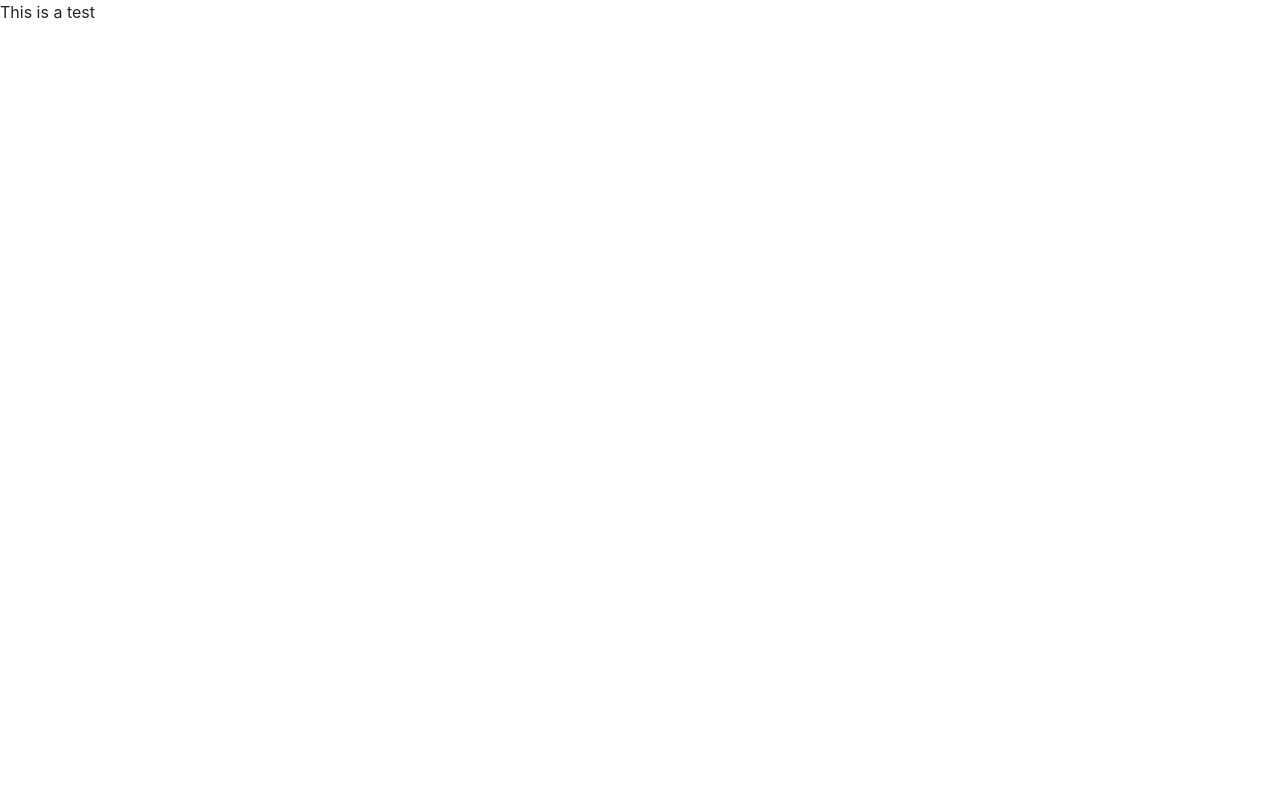
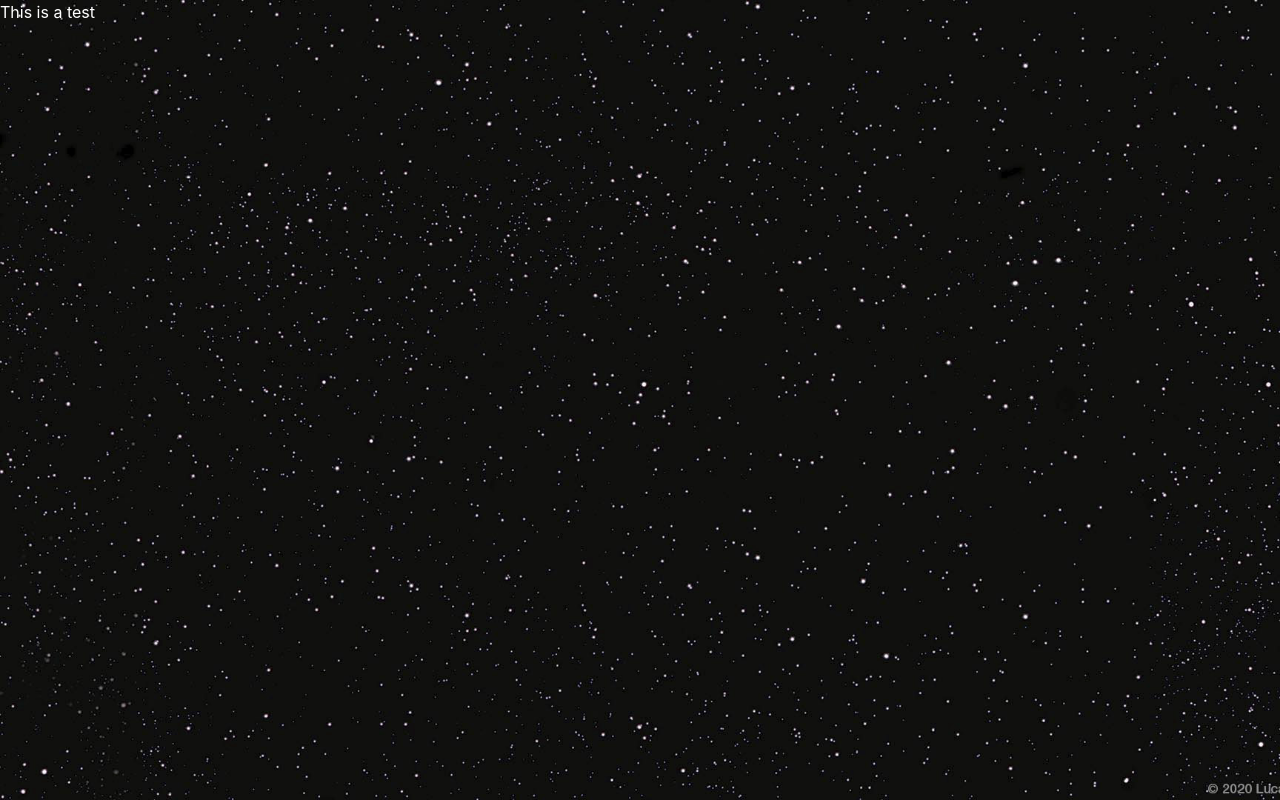
Before and after one commit to Jacobs1986/Jon-Starwars, a React (Create React App) app in the folder client/: page / in a window 1280 px wide. Built offline with nearby package versions, Linux system fonts and the light colour scheme.

Commit message:
Update App.css
Added some styling

```diff
--- a/client/src/App.css
+++ b/client/src/App.css
@@ -0,0 +1,12 @@
+body, html {
+    height: 100%;
+    color: white;
+}
+
+#root {
+    background-image: url("starwars-background.jpg");
+    height: 100%;
+    background-position: center;
+    background-repeat: no-repeat;
+    background-size: cover;
+}
```
